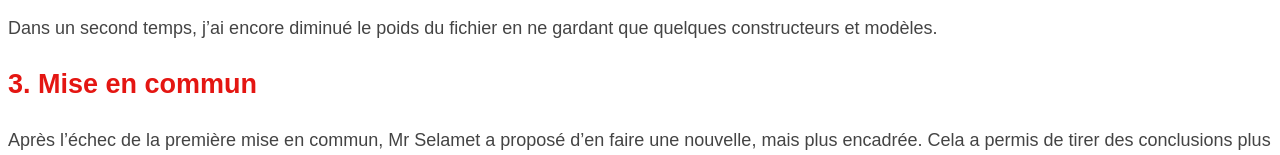
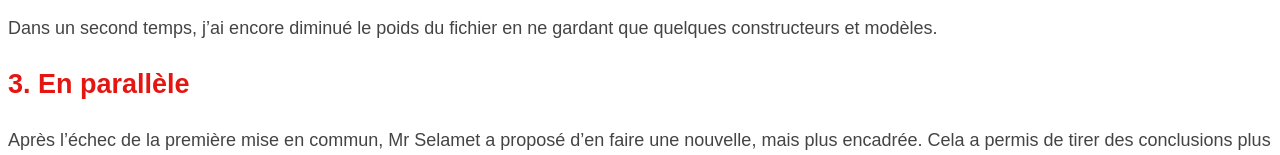
Before and after one commit to Foxx05/Dataplay, a website: page src/index.html in a window 1280 px wide. Shown: the part 753-908 px from the top of the page. Drawn offline with nearby package versions, Linux system fonts and the light colour scheme; some packages are replaced by stand-ins of ours; files that its build step writes are made by us from their sources; a script that the page names is missing.

Commit message:
chgt titre

```diff
--- a/src/index.html
+++ b/src/index.html
@@ -69,7 +69,7 @@
         </section>
 
         <section id="section-3" class="section section--color1 gridcol gridpc animate-on-scroll">
-            <h2 class="title title--col1">3. Mise en commun</h2>
+            <h2 class="title title--col1">3. En parallèle</h2>
             <p class="p p--col1col5">Après l’échec de la première mise en commun, Mr Selamet a proposé d’en faire une nouvelle, mais plus encadrée. <span>Cela a permis de tirer des conclusions plus globales, pour aménager au mieux le local en fonction des besoins, non plus de 20 étudiants mais de 120.</span> En effet, plus le groupe cible est vaste, plus les résultats sont représentatifs de&nbsp;leurs&nbsp;attentes.</p>
             <p class="p p--col1col6">Concernant les résultats, il s’est avéré que <span>la majorité des étudiants interrogés (par l’ensemble des groupes) souhaite une salle de détente plutôt qu’une salle d’étude. Nos résultats (exprimés plus haut) ne font donc pas&nbsp;exception.</span></p>
 
```
